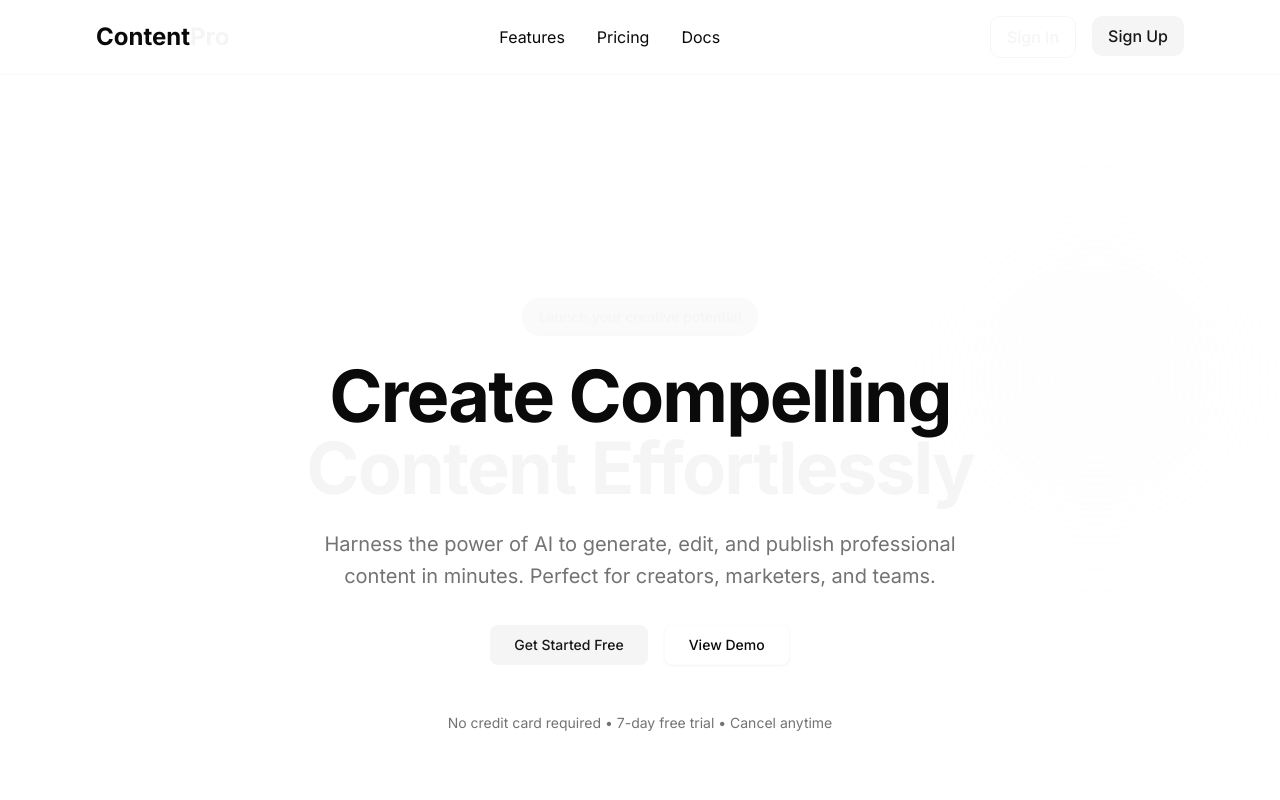
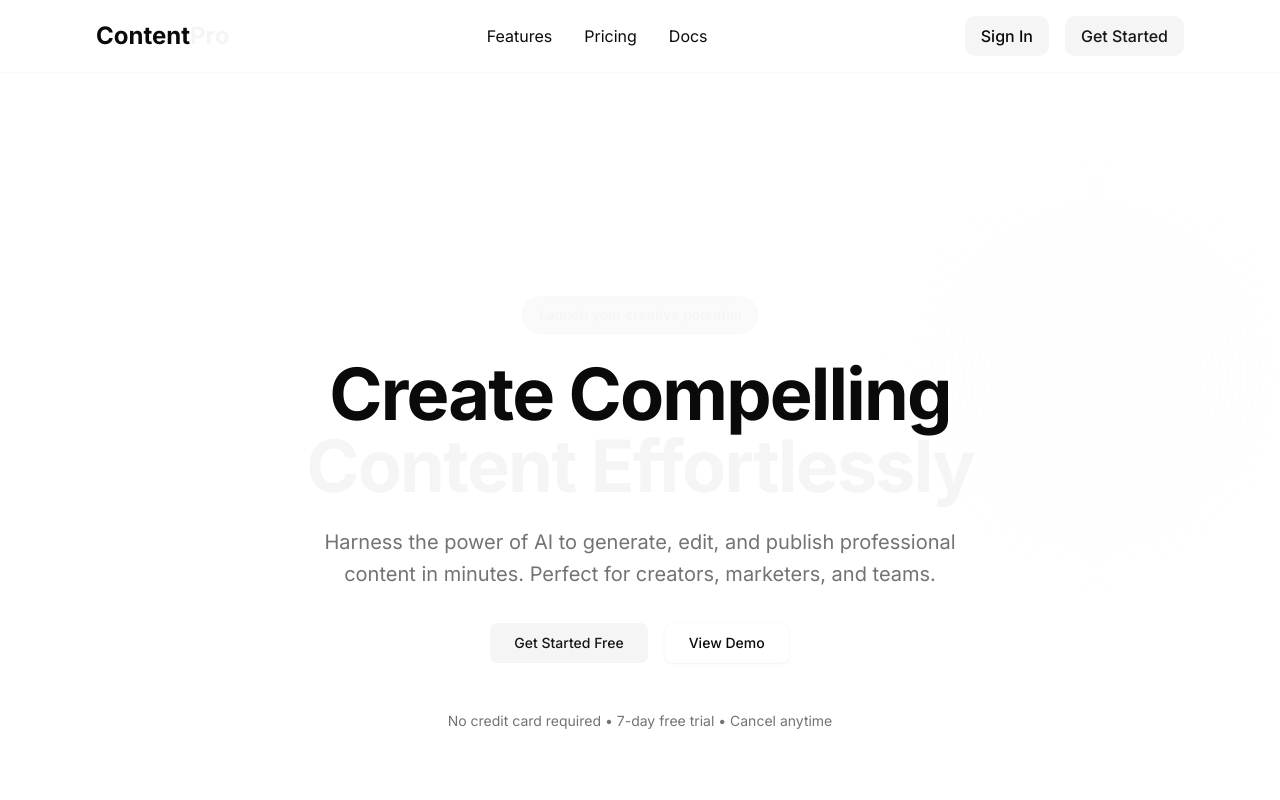
Before and after one commit to saloni20404/ai-content-studio, a Next.js app: page / in a window 1280 px wide. Shown: the top 800 px of the page. Built offline with nearby package versions, Linux system fonts and the light colour scheme.

Commit message:
fix: matching header buttons

```diff
--- a/app/page.tsx
+++ b/app/page.tsx
@@ -26,13 +26,13 @@ export default function Home() {
           </nav>
           <div className="flex gap-4">
             <Link href="/sign-in">
-            <button className="px-4 py-2 rounded-lg border border-accent text-accent hover:bg-accent/10 transition-colors font-medium">
+              <button className="px-4 py-2 rounded-lg bg-secondary text-foreground hover:bg-secondary/80 transition-colors font-medium">
                 Sign In
               </button>
             </Link>
             <Link href="/sign-up">
               <button className="px-4 py-2 rounded-lg bg-accent text-accent-foreground hover:bg-accent/90 transition-colors font-medium">
-              Sign Up
+                Get Started
               </button>
             </Link>
           </div>
```
Lines whose indentation alone changed are shown as unchanged.
